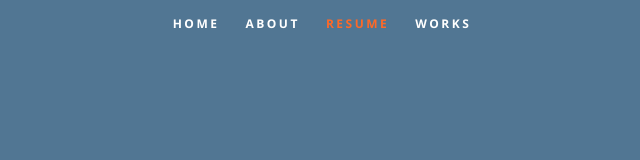
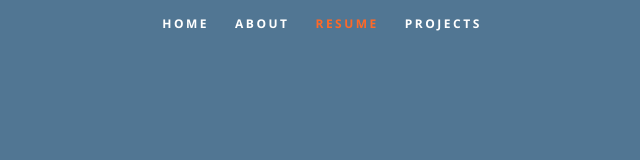
Before and after one commit to jajapabatao/jajapabatao.github.io, a React (Create React App) app: page / in a window 1280 px wide. Shown: the top 160 px of the page, without its empty margins (318-958 px from the left). Built offline with nearby package versions, Linux system fonts and the light colour scheme.

Commit message:
Update Header.js

```diff
--- a/src/Components/Header.js
+++ b/src/Components/Header.js
@@ -95,7 +95,7 @@ class Header extends Component {
 
             <li>
               <a className="smoothscroll" href="#portfolio">
-                Works
+                Projects
               </a>
             </li>
 
```
